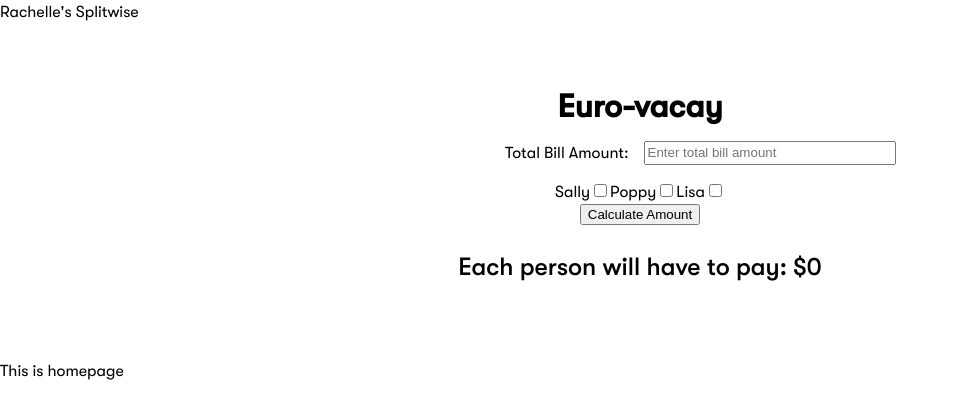
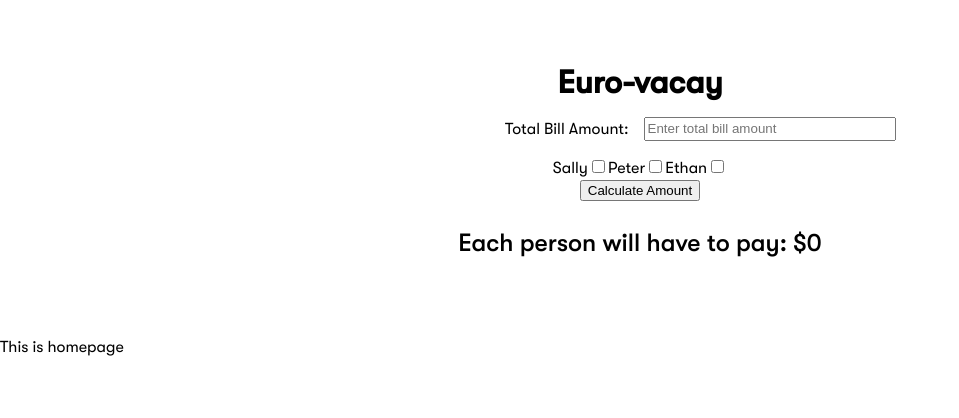
Before and after one commit to rachellesg/splitwise, a React (Create React App) app: page / in a window 1280 px wide. Shown: the top 418 px of the page, without its empty margins (0-959 px from the left). Built offline with nearby package versions, Linux system fonts and the light colour scheme.

Commit message:
Change check logic for duplicated friends

```diff
--- a/src/App.js
+++ b/src/App.js
@@ -10,9 +10,6 @@ import { BrowserRouter as Router, Switch, Route } from "react-router-dom";
 function App() {
   return (
     <Router>
-      <div className="App">
-        <header className="App-header">Rachelle's Splitwise</header>
-      </div>
       <Container>
         <Header>Euro-vacay</Header>
         <Form />
--- a/src/components/Form/index.jsx
+++ b/src/components/Form/index.jsx
@@ -1,27 +1,35 @@
-import { useState, useEffect } from "react";
+import { useState, useRef, useEffect } from "react";
 import styled from "styled-components";
 
 function Form() {
-  const [totalAmount, setTotalAmount] = useState(0);
+  const billAmount = useRef();
   const [finalAmount, setFinalAmount] = useState(0);
   const [listOfFriends, setListOfFriends] = useState([
-    "Sally",
-    "Poppy",
-    "Lisa",
+    { name: "Sally" },
+    { name: "Peter" },
+    { name: "Ethan" },
   ]);
 
   const [selectedFriends, setSelectedFriends] = useState([]);
 
+  useEffect(() => {
+    localStorage.setItem("Selected Friends", JSON.stringify(selectedFriends));
+  }, [selectedFriends]);
+
   const selectFriendsToggle = (e) => {
     const addedFriend = e.target.value;
+    console.log(addedFriend);
+    console.log(selectedFriends);
     // to check whether friends is duplicated
-    const hasSelectedFriends = !selectedFriends.includes(addedFriend);
-    hasSelectedFriends
-      ? // ? setSelectedFriends((prevState) => {
-        //     return { ...prevState, ...addedFriend };
-        //   })
-        selectedFriends.push(addedFriend)
-      : console.log("remove here", addedFriend);
+    const hasSelectedFriends = !selectedFriends.find((item) => {
+      return item.name == addedFriend;
+    });
+    setSelectedFriends((prevState) => {
+      return [...prevState, { name: addedFriend }];
+    });
+    // hasSelectedFriends
+    //   ? selectedFriends.push(addedFriend)
+    //   : selectedFriends.filter((i) => i !== addedFriend);
   };
 
   const calculateSplitAmount = (e) => {
@@ -29,7 +37,7 @@ function Form() {
     if (checkIfEmptyList) {
       console.log(selectedFriends);
       const totalNumberOfFriends = selectedFriends.length;
-      const finalAmount = totalAmount / totalNumberOfFriends;
+      const finalAmount = billAmount.current.value / totalNumberOfFriends;
       setFinalAmount(finalAmount);
     }
   };
@@ -39,23 +47,24 @@ function Form() {
       <InputWrapper>
         <label for="total-amount">Total Bill Amount:</label>
         <input
+          ref={billAmount}
           type="text"
           name="total-amount"
-          onChange={(e) => setTotalAmount(e.target.value)}
           placeholder="Enter total bill amount"
         />
       </InputWrapper>
 
       <div className="toggle-select-friends-buttons">
         {listOfFriends.map((friend) => {
+          const { name } = friend;
           return (
             <>
-              <label for={friend}>{friend}</label>
+              <label for={name}>{name}</label>
               <input
                 type="checkbox"
                 onClick={selectFriendsToggle}
-                name={friend}
-                value={friend}
+                name={name}
+                value={name}
               />
             </>
           );
```
